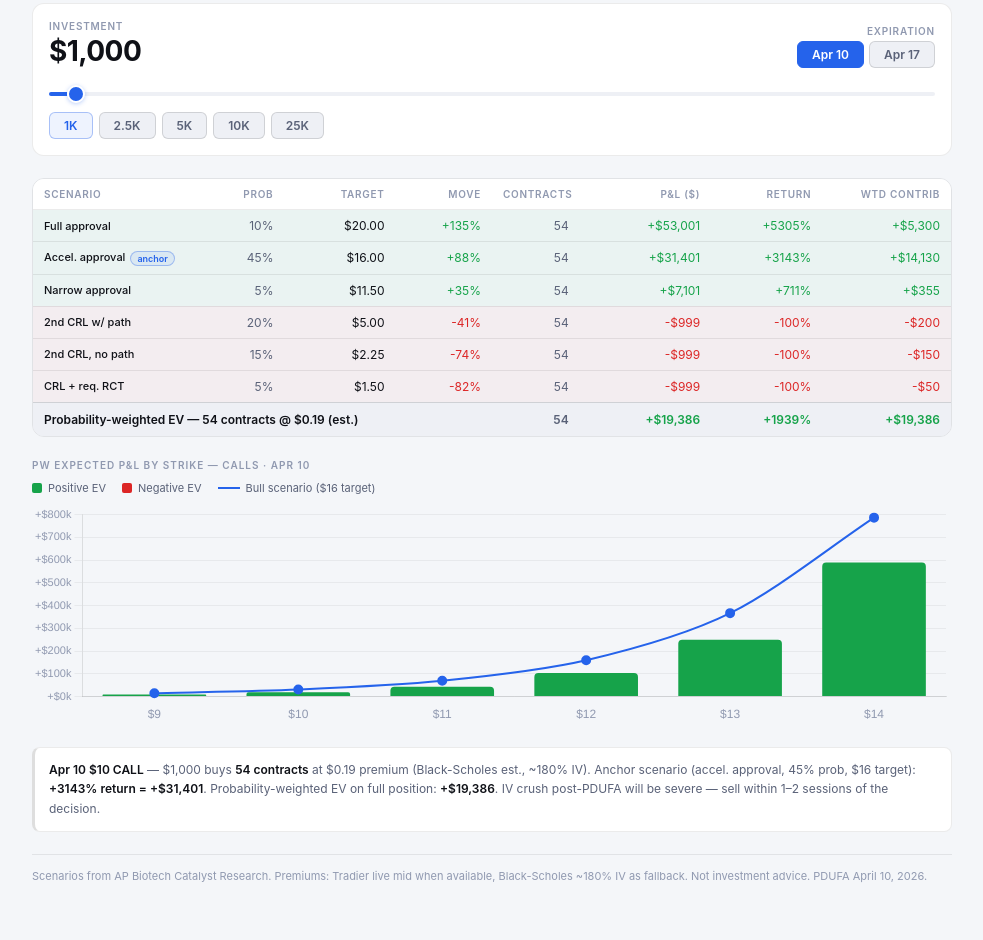
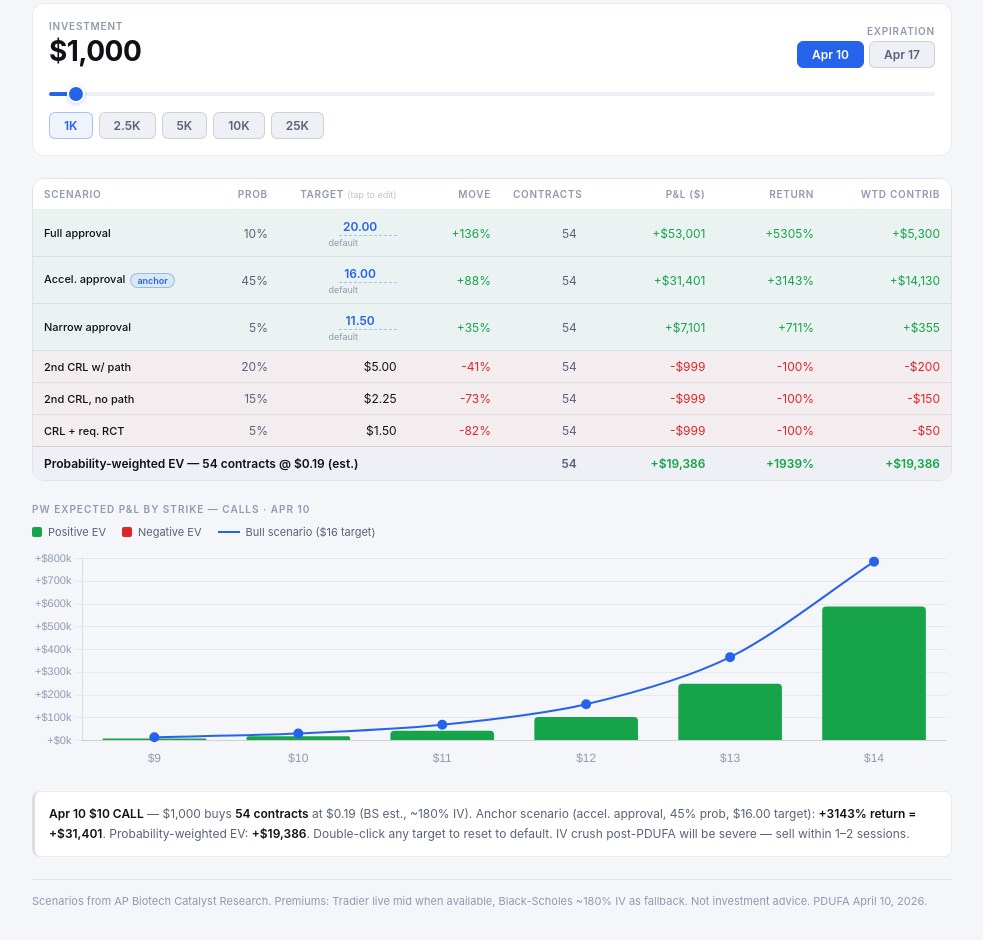
Before and after one commit to PanYiLong/REPL-model, a plain HTML site: page index.html in a window 1280 px wide. Shown: the part 745-1685 px from the top of the page, without its empty margins (148-1131 px from the left). Before the commit the page ends 1660 px from the top, so only its background shows below. Drawn offline with nearby package versions, Linux system fonts and the light colour scheme.

```diff
--- a/index.html
+++ b/index.html
@@ -125,6 +125,13 @@
 .lswatch.line { width: 22px; height: 2px; border-radius: 0; }
 .chart-wrap { position: relative; width: 100%; height: 220px; }
 
+/* Target inputs in table */
+.tgt-input { width: 58px; background: transparent; border: none; border-bottom: 1px dashed rgba(37,99,235,0.35); color: var(--accent); font-size: 12px; font-weight: 600; font-family: inherit; text-align: center; padding: 1px 2px; outline: none; cursor: text; transition: border-color 0.12s, background 0.12s; border-radius: 3px 3px 0 0; }
+.tgt-input:hover { background: var(--accent-bg); border-bottom-color: var(--accent); }
+.tgt-input:focus { background: var(--accent-bg); border-bottom-color: var(--accent); }
+.tgt-hint { font-size: 9px; color: var(--text3); display: block; margin-top: 1px; text-align: center; }
+.tgt-locked { font-size: 12px; color: var(--text1); }
+
 /* Note + footer */
 .note { background: var(--bg2); border: 1px solid var(--border); border-left: 3px solid var(--border2); border-radius: var(--radius); padding: 12px 14px; font-size: 12px; color: var(--text2); line-height: 1.65; margin-bottom: 22px; }
 .note strong { color: var(--text1); font-weight: 600; }
@@ -209,7 +216,7 @@
       <tr>
         <th style="width:130px;text-align:left">Scenario</th>
         <th style="width:42px">Prob</th>
-        <th style="width:76px">Target</th>
+        <th style="width:90px">Target <span style="font-size:9px;font-weight:400;opacity:0.6;text-transform:none;letter-spacing:0">(tap to edit)</span></th>
         <th style="width:66px">Move</th>
         <th style="width:60px">Contracts</th>
         <th style="width:90px">P&L ($)</th>
@@ -264,7 +271,11 @@
 let investment = 1000;
 let livePrems = {};  // key: "Apr 10|10|call" => midpoint
 let userPrems = {};  // key: same => user-edited override
+let userTargets = {}; // key: scenario index => user-edited target price
 let chart = null;
+
+function getTarget(i){ return userTargets[i]!==undefined ? userTargets[i] : SCENARIOS[i].target; }
+function moveStr(target){ const pct=((target-SPOT)/SPOT)*100; return (pct>=0?"+":"")+pct.toFixed(0)+"%"; }
 
 // --- Black-Scholes ---
 function normCDF(x){const t=1/(1+0.2316419*Math.abs(x));const p=1-0.3989422*Math.exp(-x*x/2)*(0.319381530*t-0.356563782*t*t+1.781477937*t*t*t-1.821255978*t*t*t*t+1.330274429*t*t*t*t*t);return x>=0?p:1-p;}
@@ -402,8 +413,9 @@
   tb.innerHTML="";
   let evPnL=0, evContrib=0;
 
-  SCENARIOS.forEach(sc=>{
-    const pnlPerShare=payoff(sc.target,selStrike,selType,prem);
+  SCENARIOS.forEach((sc,i)=>{
+    const target=getTarget(i);
+    const pnlPerShare=payoff(target,selStrike,selType,prem);
     const totalPnL=pnlPerShare*100*contracts;
     const ret=prem>0?(pnlPerShare/prem)*100:0;
     const contrib=totalPnL*sc.prob;
@@ -413,37 +425,72 @@
     const ab=sc.anchor?'<span class="badge-anchor">anchor</span>':"";
     const pc=v=>v>=0?"pos":"neg";
     const fmtDollar=v=>(v>=0?"+$":"-$")+Math.abs(v).toLocaleString(undefined,{maximumFractionDigits:0});
-    tr.innerHTML=`<td>${sc.name}${ab}</td><td class="muted">${(sc.prob*100).toFixed(0)}%</td><td>$${sc.target.toFixed(2)}</td><td class="${sc.bull?"pos":"neg"}">${sc.move}</td><td class="muted">${contracts}</td><td class="${pc(totalPnL)}">${fmtDollar(totalPnL)}</td><td class="${pc(ret)}">${ret>=0?"+":""}${ret.toFixed(0)}%</td><td class="${pc(contrib)}">${fmtDollar(contrib)}</td>`;
+    const move=moveStr(target);
+    const moveColor=sc.bull?"pos":"neg";
+
+    // Target cell: editable input for bull scenarios, locked text for bear
+    let targetCell;
+    if(sc.bull){
+      const isEdited=userTargets[i]!==undefined;
+      targetCell=`<td style="text-align:right"><input class="tgt-input" id="tgt_${i}" type="number" step="0.50" min="0.50" max="100" value="${target.toFixed(2)}" /><span class="tgt-hint">${isEdited?"edited":"default"}</span></td>`;
+    } else {
+      targetCell=`<td style="text-align:right"><span class="tgt-locked">$${target.toFixed(2)}</span></td>`;
+    }
+
+    tr.innerHTML=`<td>${sc.name}${ab}</td><td class="muted">${(sc.prob*100).toFixed(0)}%</td>${targetCell}<td class="${moveColor}">${move}</td><td class="muted">${contracts}</td><td class="${pc(totalPnL)}">${fmtDollar(totalPnL)}</td><td class="${pc(ret)}">${ret>=0?"+":""}${ret.toFixed(0)}%</td><td class="${pc(contrib)}">${fmtDollar(contrib)}</td>`;
     tb.appendChild(tr);
+  });
+
+  // Wire up target inputs after they're in the DOM
+  SCENARIOS.forEach((sc,i)=>{
+    if(!sc.bull) return;
+    const el=document.getElementById(`tgt_${i}`);
+    if(!el) return;
+    el.addEventListener("change",()=>{
+      const v=parseFloat(el.value);
+      if(!isNaN(v) && v>0){
+        userTargets[i]=parseFloat(v.toFixed(2));
+        render();
+      }
+    });
+    el.addEventListener("dblclick",()=>{
+      // Double-click resets to default
+      delete userTargets[i];
+      render();
+    });
   });
 
   const evRet=prem>0?(evPnL/(investment)||0)*100:0;
   const fmtDollar=v=>(v>=0?"+$":"-$")+Math.abs(v).toLocaleString(undefined,{maximumFractionDigits:0});
   tf.innerHTML=`<tr><td colspan="4">Probability-weighted EV — ${contracts} contract${contracts!==1?"s":""} @ $${prem.toFixed(2)} ${src==="live"?"(live)":src==="user"?"(edited)":"(est.)"}</td><td class="muted">${contracts}</td><td class="${evPnL>=0?"pos":"neg"}">${fmtDollar(evPnL)}</td><td class="${evRet>=0?"pos":"neg"}">${evRet>=0?"+":""}${evRet.toFixed(0)}%</td><td class="${evContrib>=0?"pos":"neg"}">${fmtDollar(evContrib)}</td></tr>`;
 
-  // Bottom note
-  const bullPnl=payoff(16,selStrike,selType,prem)*100*contracts;
-  const bullRet=prem>0?((payoff(16,selStrike,selType,prem)/prem)*100):0;
+  // Bottom note — anchor scenario is index 1 (accel. approval)
+  const anchorTarget=getTarget(1);
+  const bullPnl=payoff(anchorTarget,selStrike,selType,prem)*100*contracts;
+  const bullRet=prem>0?((payoff(anchorTarget,selStrike,selType,prem)/prem)*100):0;
   document.getElementById("bottomNote").innerHTML=
-    `<strong>${expLabel} $${selStrike} ${selType.toUpperCase()}</strong> — $${investment.toLocaleString()} buys <strong>${contracts} contract${contracts!==1?"s":""}</strong> at $${prem.toFixed(2)} premium ${src==="live"?"(Tradier live mid)":src==="user"?"(manually edited)":"(Black-Scholes est., ~180% IV)"}. `+
-    `Anchor scenario (accel. approval, 45% prob, $16 target): <strong class="${bullPnl>=0?"pos":"neg"}">${bullRet>=0?"+":""}${bullRet.toFixed(0)}% return = ${fmtDollar(bullPnl)}</strong>. `+
-    `Probability-weighted EV on full position: <strong class="${evPnL>=0?"pos":"neg"}">${fmtDollar(evPnL)}</strong>. `+
-    `IV crush post-PDUFA will be severe — sell within 1–2 sessions of the decision.`;
+    `<strong>${expLabel} $${selStrike} ${selType.toUpperCase()}</strong> — $${investment.toLocaleString()} buys <strong>${contracts} contract${contracts!==1?"s":""}</strong> at $${prem.toFixed(2)} ${src==="live"?"(Tradier live mid)":src==="user"?"(manually edited)":"(BS est., ~180% IV)"}. `+
+    `Anchor scenario (accel. approval, 45% prob, $${anchorTarget.toFixed(2)} target): <strong class="${bullPnl>=0?"pos":"neg"}">${bullRet>=0?"+":""}${bullRet.toFixed(0)}% return = ${fmtDollar(bullPnl)}</strong>. `+
+    `Probability-weighted EV: <strong class="${evPnL>=0?"pos":"neg"}">${fmtDollar(evPnL)}</strong>. `+
+    `Double-click any target to reset to default. IV crush post-PDUFA will be severe — sell within 1–2 sessions.`;
 
   renderChart();
 }
 
 function renderChart(){
   const expLabel=EXPIRIES[selExp].label;
+  const anchorTarget=getTarget(1); // accel. approval index
   document.getElementById("chartLabel").textContent=`${selType}s · ${expLabel}`;
+  document.querySelector(".legend-item:last-child div + *") &&
+    (document.querySelectorAll(".legend-item")[2].lastChild.textContent=`Bull scenario ($${anchorTarget.toFixed(0)} target)`);
   const evArr=[],bullArr=[],colors=[];
   STRIKES.forEach(k=>{
     const{val:p}=getPrem(k,expLabel,selType);
     const cts=Math.floor(investment/(p*100));
     let ev=0;
-    SCENARIOS.forEach(sc=>{ev+=payoff(sc.target,k,selType,p)*100*cts*sc.prob;});
+    SCENARIOS.forEach((sc,i)=>{ev+=payoff(getTarget(i),k,selType,p)*100*cts*sc.prob;});
     evArr.push(Math.round(ev));
-    bullArr.push(Math.round(payoff(16,k,selType,p)*100*cts));
+    bullArr.push(Math.round(payoff(anchorTarget,k,selType,p)*100*cts));
     colors.push(ev>=0?"#16a34a":"#dc2626");
   });
   if(chart)chart.destroy();
@@ -451,7 +498,7 @@
     type:"bar",
     data:{labels:STRIKES.map(k=>`$${k}`),datasets:[
       {label:"PW EV P&L ($)",data:evArr,backgroundColor:colors,borderRadius:4,order:1},
-      {label:"Bull ($16)",data:bullArr,type:"line",borderColor:"#2563eb",backgroundColor:"transparent",borderWidth:2,pointRadius:4,pointBackgroundColor:"#2563eb",tension:0.3,order:0}
+      {label:`Bull ($${anchorTarget.toFixed(0)})`,data:bullArr,type:"line",borderColor:"#2563eb",backgroundColor:"transparent",borderWidth:2,pointRadius:4,pointBackgroundColor:"#2563eb",tension:0.3,order:0}
     ]},
     options:{
       responsive:true,maintainAspectRatio:false,
```
